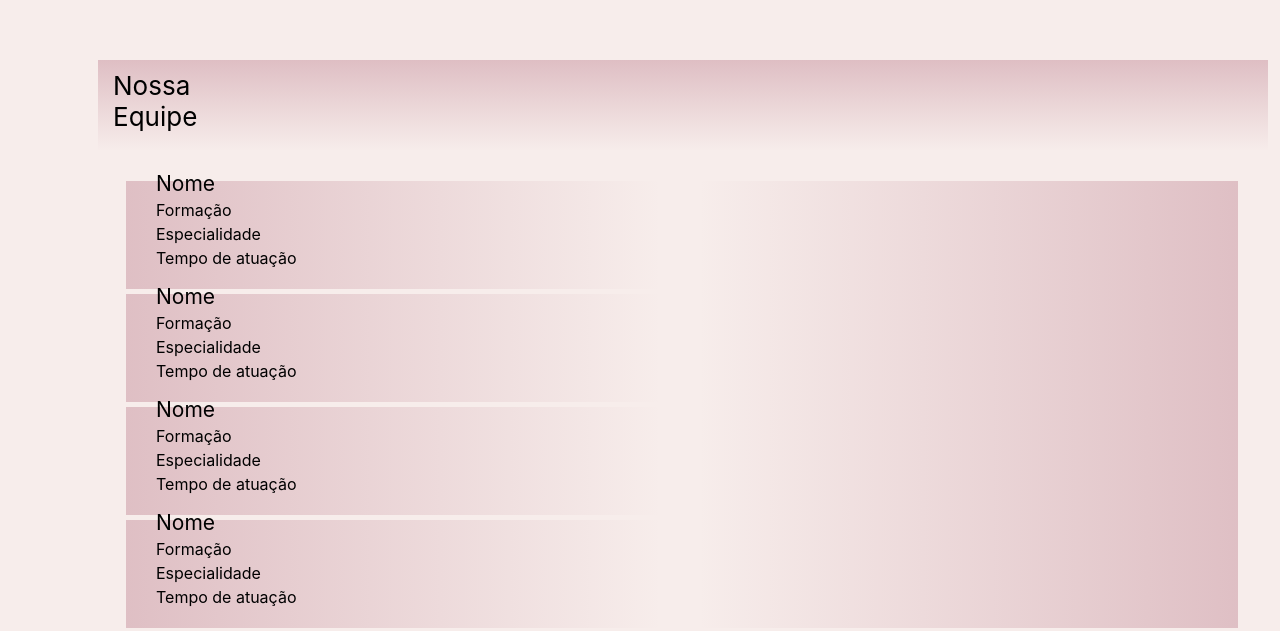
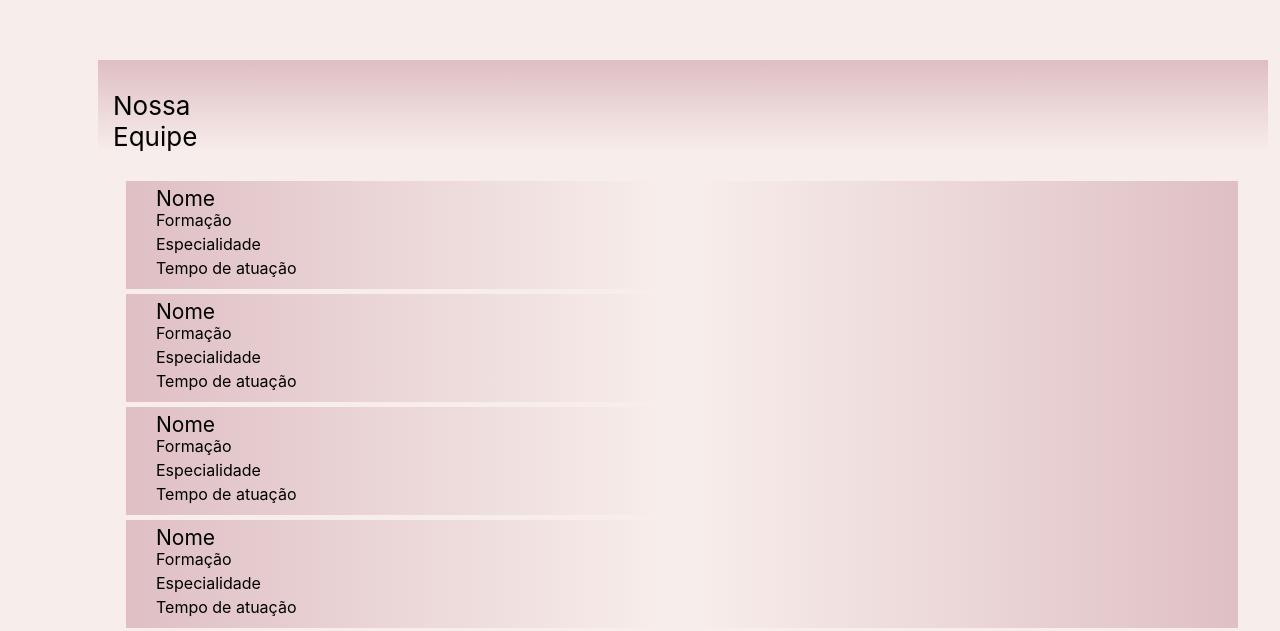
Before and after one commit to CTI-Neuro/CTI-Neuro-Site, a plain HTML site: page index.html in a window 1280 px wide. Shown: the part 2160-2791 px from the top of the page. Drawn offline with Linux system fonts and the light colour scheme.

Commit message:
Update style.css

```diff
--- a/style.css
+++ b/style.css
@@ -102,7 +102,7 @@ body {
     width: 168px;
     height: 31px;
     left: 15px;
-    top: 10px;
+    top: 30px;
 
     font-family: 'Inter';
     font-style: normal;
@@ -128,7 +128,7 @@ body {
     width: 59px;
     height: 25px;
     left: 30px;
-    top: -10px;
+    top: 5px;
 
     font-family: 'Inter';
     font-style: normal;
@@ -145,7 +145,7 @@ body {
     width: 75px;
     height: 19px;
     left: 30px;
-    top: 20px;
+    top: 30px;
 
     font-family: 'Inter';
     font-style: normal;
@@ -161,7 +161,7 @@ body {
     width: 113px;
     height: 19px;
     left: 30px;
-    top: 44px;
+    top: 54px;
 
     font-family: 'Inter';
     font-style: normal;
@@ -177,7 +177,7 @@ body {
     width: 141px;
     height: 19px;
     left: 30px;
-    top: 68px;
+    top: 78px;
 
     font-family: 'Inter';
     font-style: normal;
```
